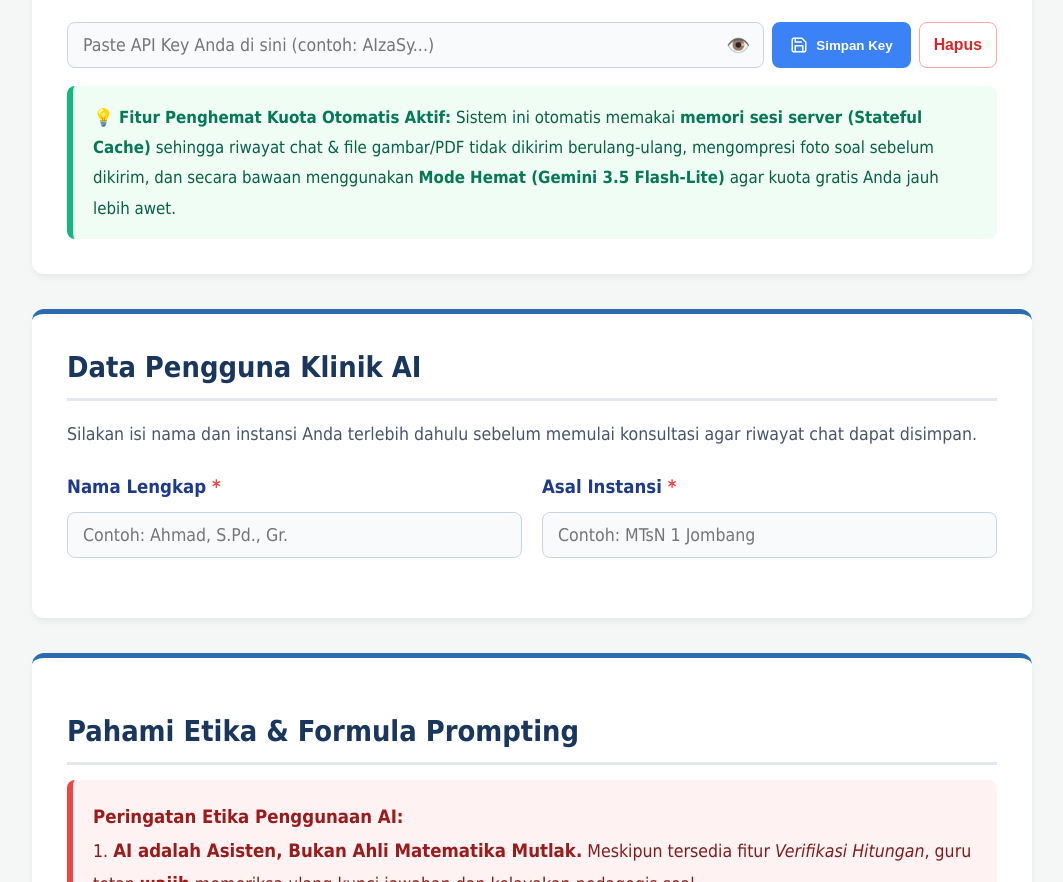
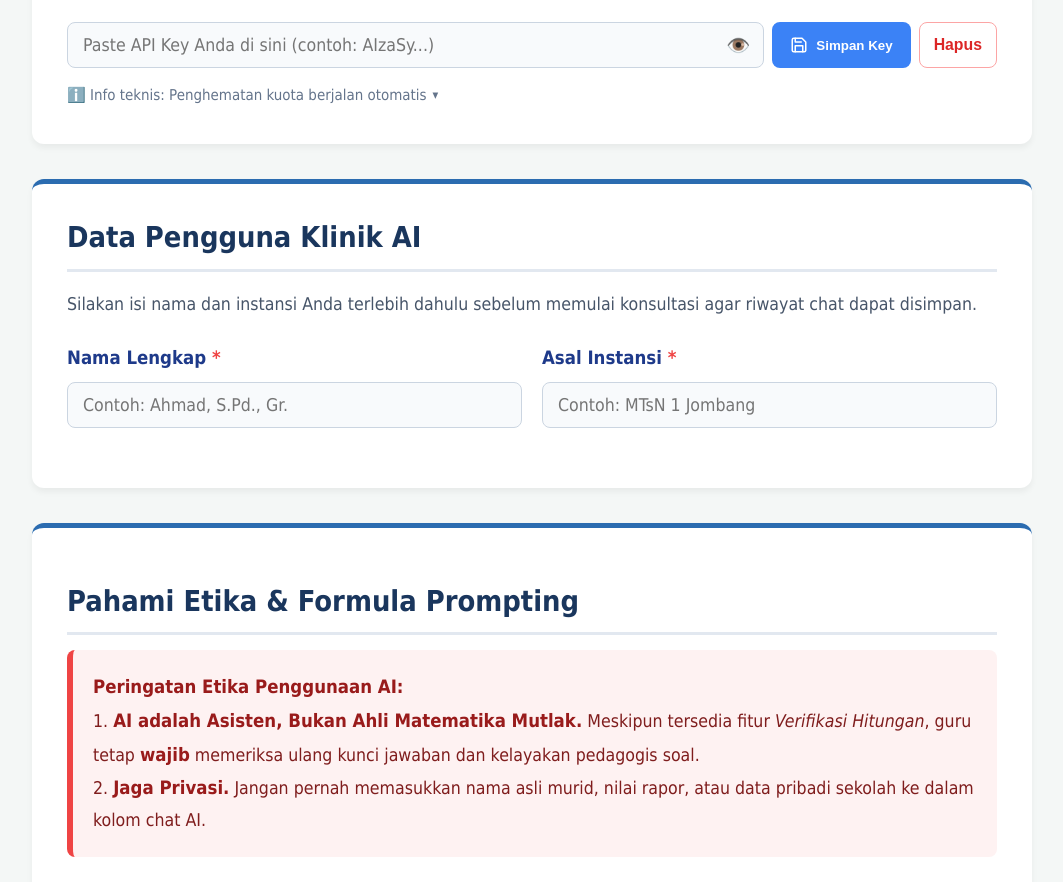
Before and after one commit to nunada/heuristic-mat, a plain HTML site: page klinik_ai.html in a window 1280 px wide. Shown: the part 966-1848 px from the top of the page, without its empty margins (108-1171 px from the left). Drawn offline with nearby package versions, Linux system fonts and the light colour scheme.

Commit message:
Sembunyikan info teknis penghemat kuota ke dalam dropdown ringkas di Klinik AI

```diff
--- a/klinik_ai.html
+++ b/klinik_ai.html
@@ -76,6 +76,13 @@
         .info-box strong { font-size: 1.05em; color: #991b1b; }
         .tip-box { background-color: #f0fdf4; border-left: 6px solid #10b981; padding: 16px 20px; border-radius: 8px; margin-top: 18px; font-size: 0.95em; color: #065f46; }
         .tip-box strong { color: #047857; }
+        .tech-note { margin-top: 14px; font-size: 0.85em; color: #64748b; }
+        .tech-note summary { cursor: pointer; user-select: none; color: #64748b; display: inline-flex; align-items: center; gap: 6px; list-style: none; transition: color 0.2s; }
+        .tech-note summary::-webkit-details-marker { display: none; }
+        .tech-note summary:hover { color: #334155; }
+        .tech-note summary::after { content: "▾"; font-size: 0.85em; transition: transform 0.2s; }
+        .tech-note[open] summary::after { transform: rotate(180deg); }
+        .tech-note-body { margin-top: 8px; padding: 10px 14px; background-color: #f8fafc; border: 1px solid #e2e8f0; border-radius: 8px; color: #475569; line-height: 1.55; }
         .prompt-theory { display: flex; flex-wrap: wrap; gap: 15px; margin: 25px 0; }
         .theory-item { flex: 1 1 200px; background-color: #eff6ff; border: 1px solid #bfdbfe; border-radius: 8px; padding: 15px; text-align: center; }
         .theory-item h4 { color: #1e40af; margin-top: 0; margin-bottom: 10px; font-size: 1.2rem; }
@@ -297,10 +304,12 @@
                 <div id="apiKeyStatus" style="display: none; margin-top: 10px; font-size: 0.95em; font-weight: bold;"></div>
             </div>
 
-            <div class="tip-box">
-                <strong>💡 Fitur Penghemat Kuota Otomatis Aktif:</strong>
-                Sistem ini otomatis memakai <strong>memori sesi server (Stateful Cache)</strong> sehingga riwayat chat &amp; file gambar/PDF tidak dikirim berulang-ulang, mengompresi foto soal sebelum dikirim, dan secara bawaan menggunakan <strong>Mode Hemat (Gemini 3.5 Flash-Lite)</strong> agar kuota gratis Anda jauh lebih awet.
-            </div>
+            <details class="tech-note">
+                <summary title="Klik untuk melihat detail teknis penghematan kuota">ℹ️ Info teknis: Penghematan kuota berjalan otomatis</summary>
+                <div class="tech-note-body">
+                    Sistem otomatis memakai <strong>memori sesi server (Stateful Cache)</strong> agar riwayat chat &amp; file gambar/PDF tidak dikirim berulang-ulang, mengompresi foto soal sebelum dikirim, dan secara bawaan memakai <strong>Mode Hemat (Gemini 3.5 Flash-Lite)</strong> agar kuota gratis tetap awet.
+                </div>
+            </details>
         </div>
 
         <div class="card">
```
